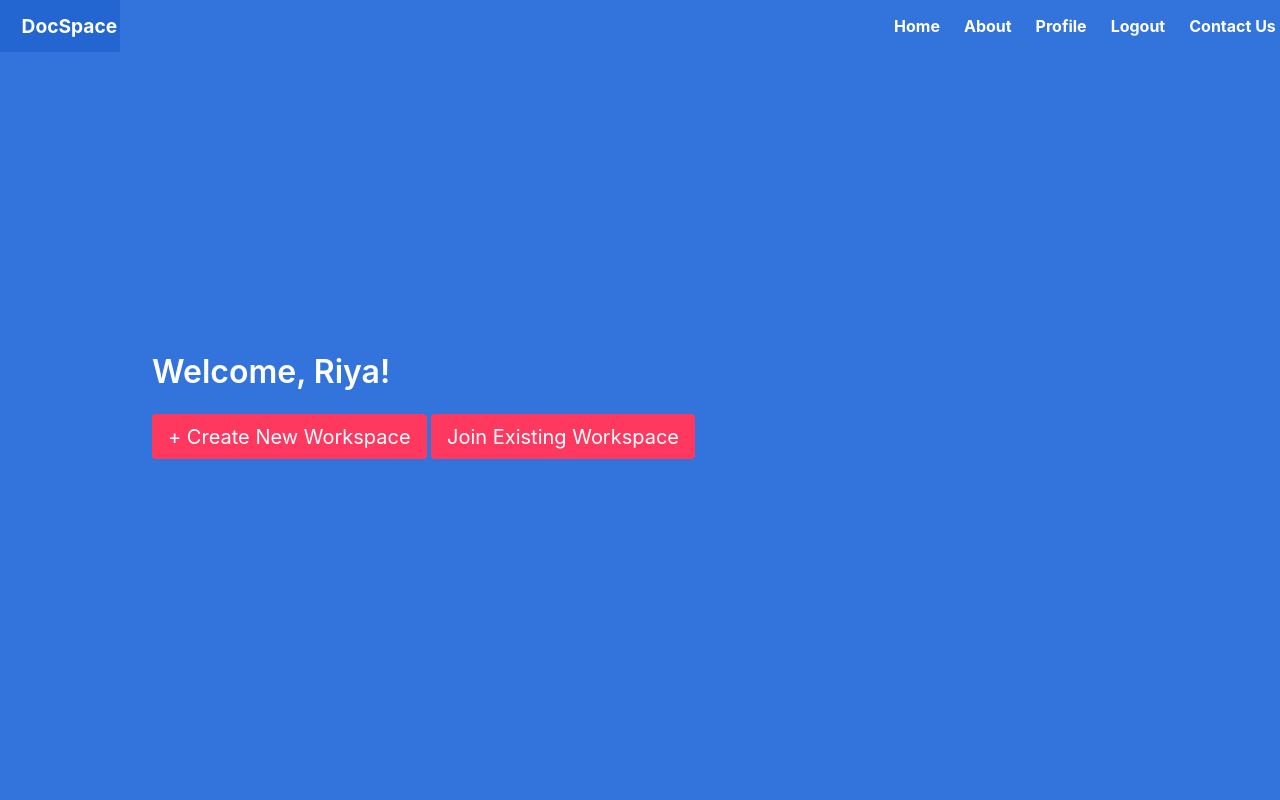
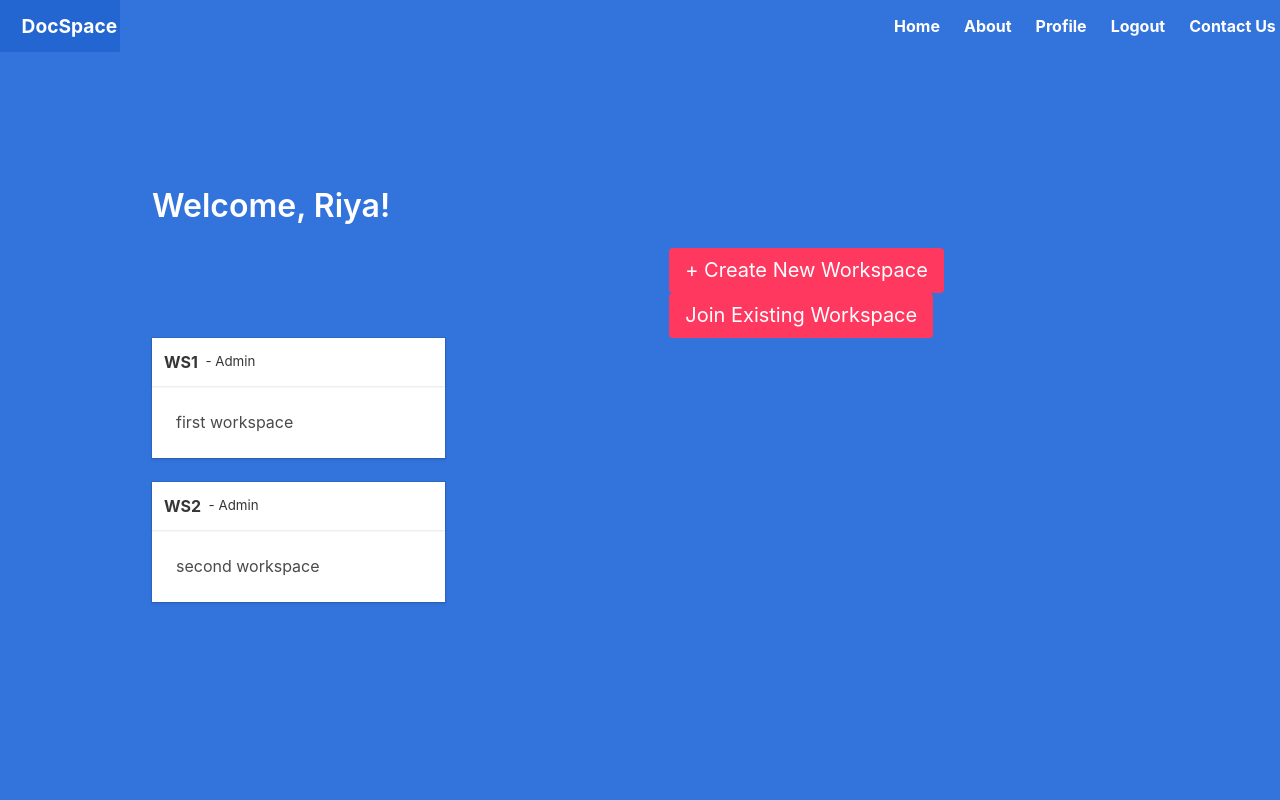
Before and after one commit to riyagupta0701/DocSpace, a Flask app: page /profile in a window 1280 px wide. Run offline with Flask 2, Linux system fonts and the light colour scheme; a user stored in the database is signed in; data comes from the database, SQL or seed files in the repository; both versions use the stored data as it was after the commit.

Commit message:
displaying workspaces created

```diff
--- a/docspace/main.py
+++ b/docspace/main.py
@@ -23,5 +23,6 @@ def profile():
             db.session.add(new_workspace)
             db.session.commit()
             # flash('Workspace created!', category='success')
+            # , wsName=wsName, wsDesc=wsDesc
 
-    return render_template('profile.html', name = current_user.name)
+    return render_template('profile.html', name = current_user.name, user=current_user)
--- a/docspace/models.py
+++ b/docspace/models.py
@@ -4,11 +4,11 @@ from . import db
 
 class Workspace(db.Model):
     id = db.Column(db.Integer, primary_key=True)
-    workSpaceName = db.Column(db.String(100), unique=True)
+    workSpaceName = db.Column(db.String(100))
     workSpaceDesc = db.Column(db.String(2000))
     workSpaceAdminID = db.Column(db.Integer, db.ForeignKey('user.id'))
 
-class User(UserMixin, db.Model):
+class User(db.Model, UserMixin):
     id = db.Column(db.Integer, primary_key=True)
     email = db.Column(db.String(100), unique=True)
     password = db.Column(db.String(100))
--- a/docspace/templates/profile.html
+++ b/docspace/templates/profile.html
@@ -2,6 +2,10 @@
 
 {% block css %}
 <style>
+  .workspace-buttons {
+    margin-left: 53%;
+  }
+
   label {
     color: black;
     font-size: large;
@@ -10,15 +14,50 @@
   #workSpaceName {
     height: 40px;
   }
+
+  .card {
+    width: 30%
+  }
+
+  #status {
+    font-weight: lighter;
+    font-size: smaller;
+  }
 </style>
 {% endblock%}
 
 {% block content %}
-<h1 class="title">
-  Welcome, {{ name }}!
-</h1>
-<button class="button is-medium is-danger" onclick="createWork()">+ Create New Workspace</button>
-<button class="button is-medium is-danger">Join Existing Workspace</button>
+<div>
+  <h1 class="title">
+    Welcome, {{ name }}!
+  </h1>
+
+  <div class="workspace-buttons">
+    <button class="button is-medium is-danger" onclick="createWork()">+ Create New Workspace</button>
+    <button class="button is-medium is-danger" onclick="joinWork()">Join Existing Workspace</button>
+  </div>
+</div>
+
+{% for note in user.workSpaces %}
+<div class="card">
+  <header class="card-header">
+    <p class="card-header-title">
+      {{ note.workSpaceName }}
+
+      {% if current_user.id == note.workSpaceAdminID %}
+        <span id="status">&nbsp; - Admin</span></p>
+      {% else %}
+        <br><span id="status">Member</span></p>
+      {% endif %}
+  </header>
+  <div class="card-content">
+    <div class="content">
+      {{ note.workSpaceDesc }}
+    </div>
+  </div>
+</div>
+<br>
+{% endfor %}
 
 <div class="modal" id="workSpaceModal" style="display:none;">
   <div class="modal-card">
@@ -27,7 +66,6 @@
     </header>
     <form method="POST">
       <section class="modal-card-body">
-          <p class="model-card-subtitle">Workspace Name</p>
           <label for="workSpaceName">Workspace Name</label><br><br>
           <input type="text" name="workSpaceName" size="54" id="workSpaceName" required><br><br>
           <label for="workSpace Desc">Workspace Description</label><br><br>
@@ -41,6 +79,26 @@
   </div>
 </div>
 
+<div class="modal" id="joinWorkSpaceModal" style="display:none;">
+  <div class="modal-card">
+    <header class="modal-card-head">
+      <p class="modal-card-title">Join Workspace</p>
+    </header>
+    <form method="POST">
+      <section class="modal-card-body">
+          <label for="workSpaceName">Workspace Name</label><br><br>
+          <input type="text" name="workSpaceName" size="54" id="workSpaceName" required><br><br>
+          <label for="workSpace Desc">Workspace Description</label><br><br>
+          <textarea name="workSpaceDesc" id="workSpaceDesc" cols="53" rows="10" required></textarea>
+      </section>
+      <footer class="modal-card-foot">
+        <button class="button is-block is-info" type="submit">Join Workspace</button>
+        <button class="button" onclick="closeCreate()">Cancel</button>
+      </footer>
+    </form>
+  </div>
+</div>
+
 <script>
   function createWork() {
     document.getElementById("workSpaceModal").style.display = "block";
@@ -48,5 +106,8 @@
   function closeCreate() {
     document.getElementById("workSpaceModal").style.display = "none";
   }
+  function joinWork() {
+    document.getElementById("workSpaceModal").style.display = "block";
+  }
 </script>
 {% endblock %}
```
Also changed, not shown: docspace/docspace_db.db.
